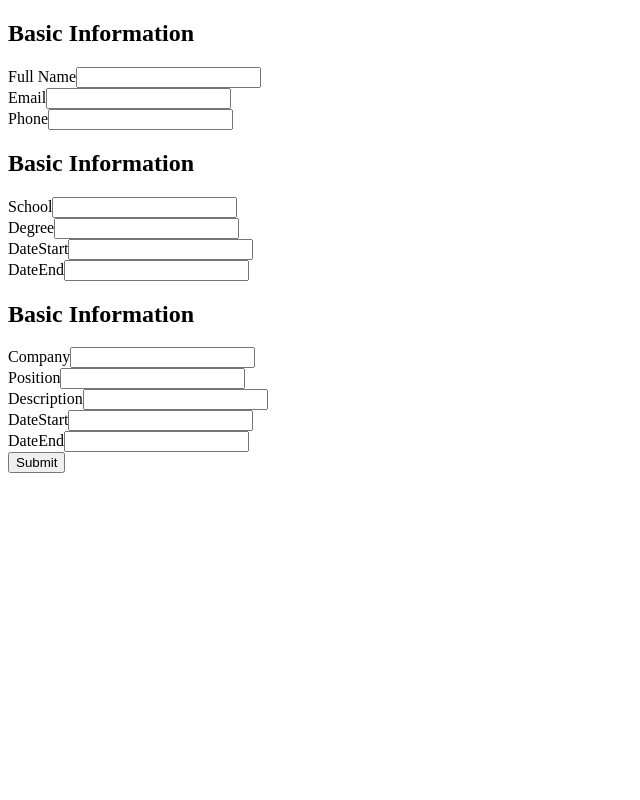
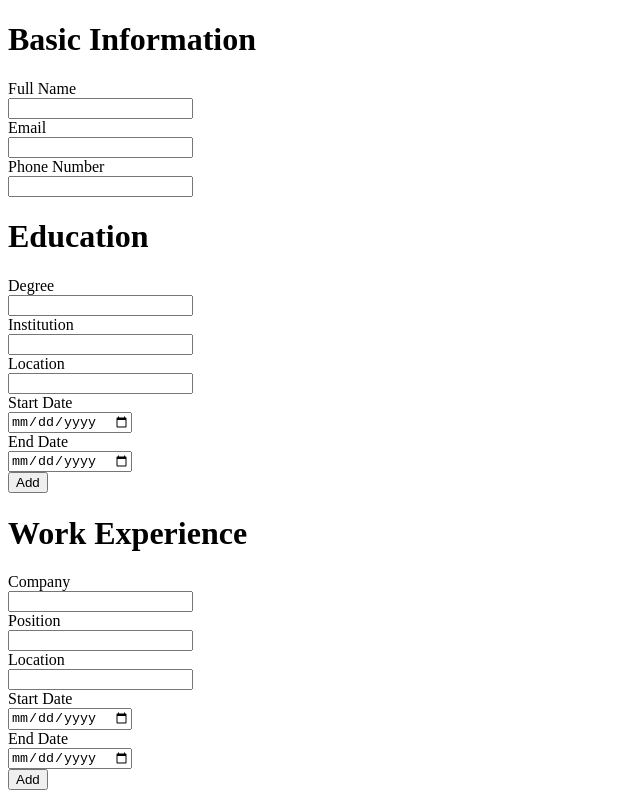
Before and after one commit to Cbtdeus/cv-application, a React (Vite) app: page / in a window 1280 px wide. Shown: the whole page, without its empty margins (0-640 px from the left). Built offline with nearby package versions, Linux system fonts and the light colour scheme.

Commit message:
refatored things into modules

```diff
--- /dev/null
+++ b/src/App.jsx
@@ -0,0 +1,27 @@
+import { useState } from "react";
+import BasicInfoForm from "./basicInfoForm";
+import EducationInfoForm from "./educationInfoForm";
+import ExperienceInfoForm from "./experienceInfoForm";
+export default function App() {
+    const [basicInfo,setBasicInfo] = useState({name:"",email:"",phone:""})
+    const [educationInfo,setEducationInfo] = useState({degree:"",institution:"",location:"",startDate:"",endDate:""})
+    const [education,setEducation] = useState([])
+    const [experience,setExperience] = useState([])
+    const [experienceInfo,setExperienceInfo] = useState({company:"",position:"",location:"",startDate:"",endDate:""})
+    function addEducation() {
+      setEducationInfo({degree:"",institution:"",location:"",startDate:"",endDate:""})
+      setEducation([...education,educationInfo])
+    }
+    function addExperience() {
+      setExperienceInfo({company:"",position:"",location:"",startDate:"",endDate:""})
+      setExperience([...experience,experienceInfo])
+    }
+    /* the info cards can be put into functions afrerall, use keys and props) */
+    return <>
+   <BasicInfoForm data={basicInfo} onChange={setBasicInfo} />
+   <EducationInfoForm data={educationInfo} onChange={setEducationInfo} onClick ={addEducation}/>
+   <ExperienceInfoForm data ={experienceInfo} onChange={setExperienceInfo} onClick={addExperience}/>
+
+
+    </>
+}
--- a/src/basicInfo.jsx
+++ /dev/null
@@ -1,10 +0,0 @@
-import TextField from "./textField";
-
-export default function BasicInfo() {
-    return <form className="infoBlock">
-    <h2>Basic Information</h2>
-    < TextField label = "Full Name" />
-    < TextField label = "Email" />
-    < TextField label = "Phone" />
-    </form>
-}
--- /dev/null
+++ b/src/basicInfoForm.jsx
@@ -0,0 +1,21 @@
+export default function BasicInfoForm({data,onChange}) {
+
+
+return <div className="info-card">
+<h1>Basic Information</h1>
+   <label> Full Name<br/>
+      <input value={data.name} type="text" onChange={(event) =>
+      onChange({...data,name:event.target.value})} />
+   </label>
+   <br/>
+   <label> Email<br/>
+      <input value={data.email} type="text" onChange={(event) =>
+      onChange({...data,email:event.target.value})} />
+   </label>
+   <br/>
+   <label> Phone Number<br/>
+      <input type="tel" value={data.phone}  onChange={(event) =>
+      onChange({...data,phone:event.target.value})} />
+   </label>
+</div>
+}
--- a/src/educationInfo.jsx
+++ /dev/null
@@ -1,11 +0,0 @@
-import TextField from "./textField"
-
-export default function EducationInfo() {
-    return <form className="infoBlock">
-    <h2>Basic Information</h2>
-    < TextField label = "School" />
-    < TextField label = "Degree" />
-    < TextField label = "DateStart" />
-    < TextField label = "DateEnd" />
-    </form>
-}
--- /dev/null
+++ b/src/educationInfoForm.jsx
@@ -0,0 +1,37 @@
+export default function EducationInfoForm({data,onChange,onClick}) {
+
+
+return <div className="info-card">
+<h1>Education</h1>
+<label>Degree<br/>
+      <input value={data.degree} type="text" onChange={(event) =>
+       onChange({...data,degree:event.target.value})
+      } />
+   </label>
+   <br/>
+   <label>Institution<br/>
+      <input value={data.institution} type="text" onChange={(event) =>
+      onChange  ({...data,institution:event.target.value})
+      } />
+   </label>
+   <br/>
+   <label>Location<br/>
+      <input value={data.location} type="text" onChange={(event) =>
+      onChange  ({...data,location:event.target.value})
+      } />
+   </label>
+   <br/>
+   <label >Start Date <br/>
+      <input type="date" value={data.startDate} onChange={(event) =>
+      onChange  ({...data,startDate:event.target.value})} />
+   </label>
+   <br/>
+   <label >End Date <br/>
+      <input type="date" value={data.endDate} onChange={(event) =>
+      onChange  ({...data,endDate:event.target.value})}  />
+   </label>
+   <br/>
+   <button onClick={onClick}>Add</button>
+
+   </div>
+   }
--- a/src/experienceInfo.jsx
+++ /dev/null
@@ -1,12 +0,0 @@
-import TextField from "./textField"
-
-export default function ExperienceInfo() {
-    return <form className="infoBlock">
-    <h2>Basic Information</h2>
-    < TextField label = "Company" />
-    < TextField label = "Position" />
-    < TextField label = "Description" />
-    < TextField label = "DateStart" />
-    < TextField label = "DateEnd" />
-    </form>
-}
--- /dev/null
+++ b/src/experienceInfoForm.jsx
@@ -0,0 +1,34 @@
+export default function  ExperienceInfoForm({data,onChange,onClick}) {
+return <div className="info-card">
+<h1>Work Experience</h1>
+<label>Company<br/>
+      <input value={data.company} type="text" onChange={(event) =>
+       onChange({...data,company:event.target.value})
+      } />
+   </label>
+   <br/>
+   <label>Position<br/>
+      <input value={data.position} type="text" onChange={(event) =>
+      onChange  ({...data,position:event.target.value})
+      } />
+   </label>
+   <br/>
+   <label>Location<br/>
+      <input value={data.location} type="text" onChange={(event) =>
+      onChange  ({...data,location:event.target.value})
+      } />
+   </label>
+   <br/>
+   <label >Start Date <br/>
+      <input type="date" value={data.startDate} onChange={(event) =>
+      onChange  ({...data,startDate:event.target.value})} />
+   </label>
+   <br/>
+   <label >End Date <br/>
+      <input type="date" value={data.endDate} onChange={(event) =>
+      onChange  ({...data,endDate:event.target.value})}  />
+   </label>
+   <br/>
+   <button onClick={onClick}>Add</button>
+   </div>
+}
--- a/src/main.jsx
+++ b/src/main.jsx
@@ -1,15 +1,9 @@
 import { StrictMode } from 'react'
 import { createRoot } from 'react-dom/client'
-import BasicInfo from './basicInfo'
+import App from './App.jsx'
 import './index.css'
-import EducationInfo from './educationInfo'
-import ExperienceInfo from './experienceInfo'
-
 createRoot(document.getElementById('root')).render(
   <StrictMode>
-    <BasicInfo/>
-    <EducationInfo />
-    <ExperienceInfo />
-    <button>Submit</button>
-  </StrictMode>,
+    <App />
+  </StrictMode>
 )
--- a/src/textField.jsx
+++ /dev/null
@@ -1,10 +0,0 @@
-/* eslint-disable react/prop-types */
-import { useState } from "react"
-export default function TextField({label}) {
-    const [text,setText] = useState("")
-    return <div className="text-field">
-    <label> {label}
-    <input  value = {text} onChange={(event) => setText(event.target.value)}></input>
-    </label>
-    </div>
-}
```
Also changed, not shown: eslint.config.js (+18 -17 lines).
